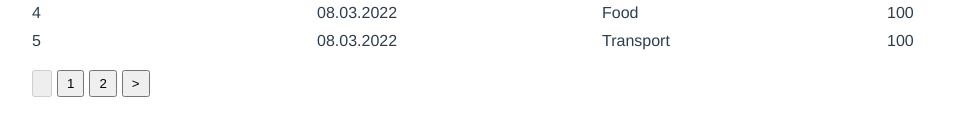
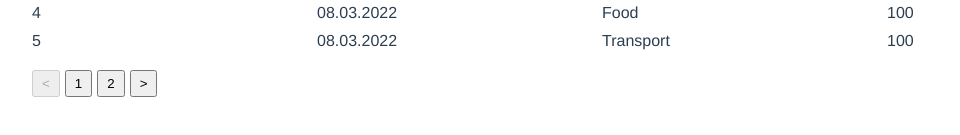
Before and after one commit to Infrant/vue-hw2, a Vue app: page / in a window 1280 px wide. Shown: the part 357-492 px from the top of the page, without its empty margins (38-998 px from the left). Built offline with nearby package versions, Linux system fonts and the light colour scheme.

Commit message:
refactor

```diff
--- a/src/components/TablePaginator.vue
+++ b/src/components/TablePaginator.vue
@@ -5,6 +5,7 @@
         @click="setPageByArrow('-')"
         :disabled="currentPage == '1'"
     >
+      &lt;
     </button>
     <button
         v-for="page in getTotalPagesCount"
```
